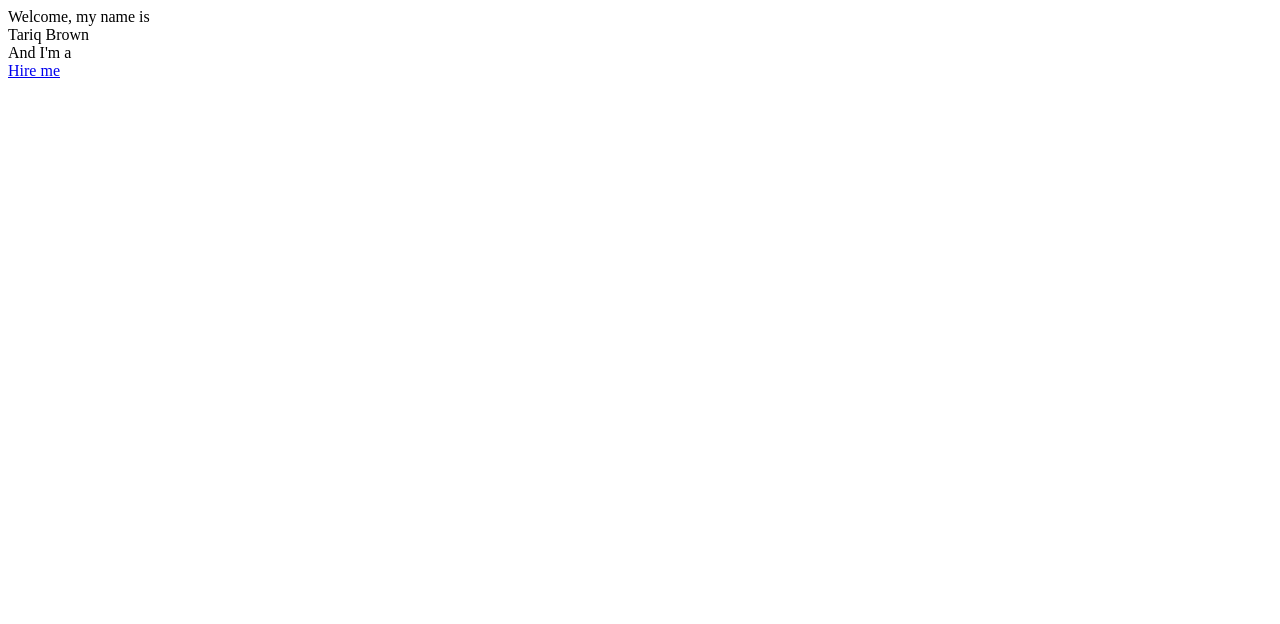
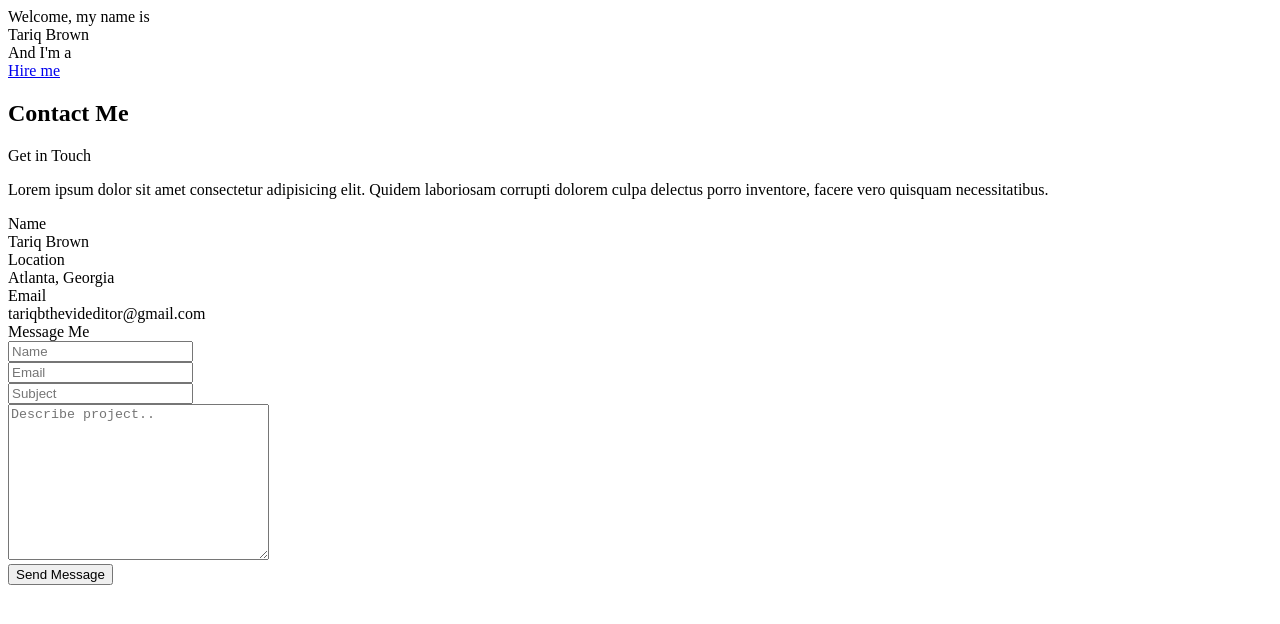
Before and after one commit to tariqbthatdev/Portfolio-Website, a plain HTML site: page video-editor.html in a window 1280 px wide. Drawn offline with Linux system fonts and the light colour scheme.

Commit message:
added contact sections

```diff
--- a/video-editor.html
+++ b/video-editor.html
@@ -18,5 +18,61 @@
             </div>
         </div>
     </section>
+    <section class="contact" id="contact">
+        <div class="max-width">
+            <h2 class="title">Contact Me</h2>
+            <div class="contact-content">
+                <div class="column left">
+                    <div class="text">Get in Touch</div>
+                    <p>Lorem ipsum dolor sit amet consectetur adipisicing elit. Quidem laboriosam corrupti dolorem culpa delectus porro inventore, facere vero quisquam necessitatibus.</p>
+                    <div class="icons">
+                        <div class="row">
+                            <i class="fa-solid fa-user"></i>
+                            <div class="info">
+                                <div class="head">Name</div>
+                                <div class="sub-title">Tariq Brown</div>
+                            </div>
+                        </div>
+                        <div class="row">
+                            <i class="fa-solid fa-map-location-dot"></i>
+                            <div class="info">
+                                <div class="head">Location</div>
+                                <div class="sub-title">Atlanta, Georgia</div>
+                            </div>
+                        </div>
+                        <div class="row">
+                            <i class="fa-solid fa-envelope"></i>
+                            <div class="info">
+                                <div class="head">Email</div>
+                                <div class="sub-title">tariqbthevideditor@gmail.com</div>
+                            </div>
+                        </div>
+                    </div>
+                </div>
+                <div class="column right">
+                    <div class="text">Message Me</div>
+                    <form action="#">
+                        <div class="fields">
+                            <div class="field name">
+                                <input type="text" placeholder="Name">
+                            </div>
+                            <div class="field email">
+                                <input type="email" placeholder="Email">
+                            </div>
+                        </div>
+                        <div class="field">
+                            <input type="text" placeholder="Subject">
+                        </div>
+                        <div class="field textarea">
+                            <textarea cols="30" rows="10" placeholder="Describe project.."></textarea>
+                        </div>
+                        <div class="button">
+                            <button type="submit">Send Message</button>
+                        </div>
+                    </form>
+                </div>
+            </div>
+        </div>
+    </section>
 </body>
 </html>
```
Also changed, not shown: web-dev.html (+57 -0 lines).
